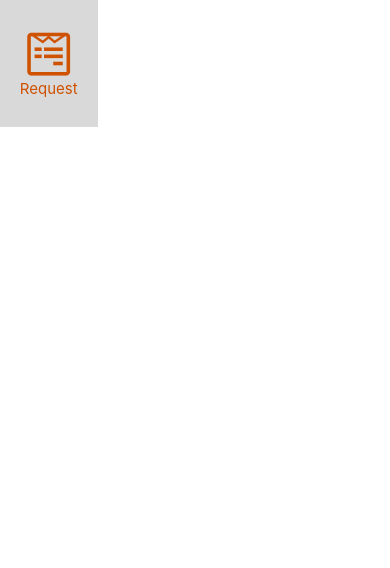
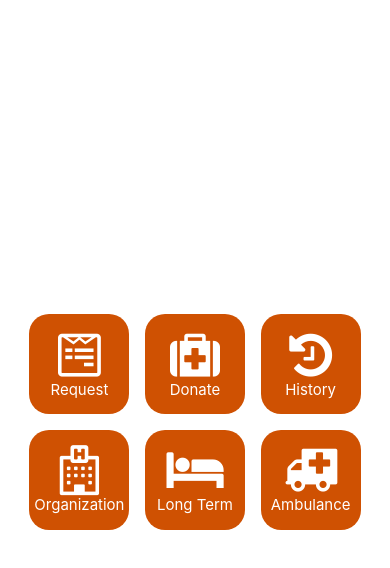
Before and after one commit to Moidda/Drops-of-Life, a React Native app: screen / in a window 390 px wide. Shown: the top 568 px of the page. Built offline with nearby package versions, Linux system fonts and the light colour scheme.

Commit message:
HomeScreen added

```diff
--- a/App.js
+++ b/App.js
@@ -18,11 +18,7 @@ const App = () => {
         // <StartingScreen />
         // <LogInScreen />
         // <RegisterScreen />
-        <HomeScreenIcon
-            onPress={() => {console.warn("Hello from App.js")}}
-            text="Request"
-        />
-        // <HomeScreen />
+        <HomeScreen />
 
         // <NavigationContainer>
         //     <Stack.Navigator>
--- a/components/HomeScreenIcon/index.js
+++ b/components/HomeScreenIcon/index.js
@@ -8,14 +8,15 @@ const HomeScreenIcon = (props) => {
 
     const onPress = props.onPress;
     const text = props.text;
+    const iconName = props.iconName;
 
     return (
     <TouchableOpacity
         style={styles.container}
         onPress={onPress}
     >
-        <Icon name="wpforms" size={50} color={Constants.DEFAULT_RED} />
-        <Text style={{fontSize: 15, color: Constants.DEFAULT_RED}}>{text}</Text>
+        <Icon name={iconName} size={50} color="white" />
+        <Text style={{fontSize:15, color:"white"}}>{text}</Text>
     </TouchableOpacity>
     );
 
--- a/components/HomeScreenIcon/styles.js
+++ b/components/HomeScreenIcon/styles.js
@@ -4,11 +4,13 @@ import * as Constants from "../../constants";
 
 const styles = StyleSheet.create({
     container: {
-        width: "25%",
-        height: "15%",
-        backgroundColor: Constants.LIGHT_GREY,
+        width: 100,
+        height: 100,
+        backgroundColor: Constants.DEFAULT_RED,
         alignItems: 'center',
-        justifyContent: 'center'
+        justifyContent: 'center',
+        margin: "2%",
+        borderRadius: 20
     },
 });
 
--- a/screens/HomeScreen/index.js
+++ b/screens/HomeScreen/index.js
@@ -3,13 +3,47 @@ import { View, Image, Text } from "react-native";
 import styles from "./styles";
 import * as Constants from "../../constants";
 
-const HomeScreen = (props) => {
+import HomeScreenIcon from "../../components/HomeScreenIcon";
 
 
+const HomeScreen = (props) => {
     return (
-<View style={styles.container}>
-    <Text>Home Screen</Text>
-</View>
+        <View style={styles.container}>
+            <View style={styles.iconContainerRow}>
+                <HomeScreenIcon
+                onPress={() => {console.warn("Request")}}
+                text="Request"
+                iconName="wpforms"
+                />
+                <HomeScreenIcon
+                onPress={() => {console.warn("Donate")}}
+                text="Donate"
+                iconName="medkit"
+                />
+                <HomeScreenIcon
+                onPress={() => {console.warn("History")}}
+                text="History"
+                iconName="history"
+                />
+            </View>
+            <View style={styles.iconContainerRow}>
+                <HomeScreenIcon
+                onPress={() => {console.warn("Organization")}}
+                text="Organization"
+                iconName="hospital-o"
+                />
+                <HomeScreenIcon
+                onPress={() => {console.warn("Long Term")}}
+                text="Long Term"
+                iconName="bed"
+                />
+                <HomeScreenIcon
+                onPress={() => {console.warn("Ambulance")}}
+                text="Ambulance"
+                iconName="ambulance"
+                />
+            </View>
+        </View>
     );
 };
 
--- a/screens/HomeScreen/styles.js
+++ b/screens/HomeScreen/styles.js
@@ -4,7 +4,17 @@ import * as Constants from "../../constants";
 
 const styles = StyleSheet.create({
     container: {
-
+        flex: 1,
+        backgroundColor: "#fff",
+        alignItems: 'center',
+        justifyContent: 'center'
+    },
+    iconContainerRow: {
+        flexDirection: 'row',
+        backgroundColor: "white",
+        alignItems: 'center',
+        justifyContent: 'center',
+        width: "100%",
     },
 });
 
```
